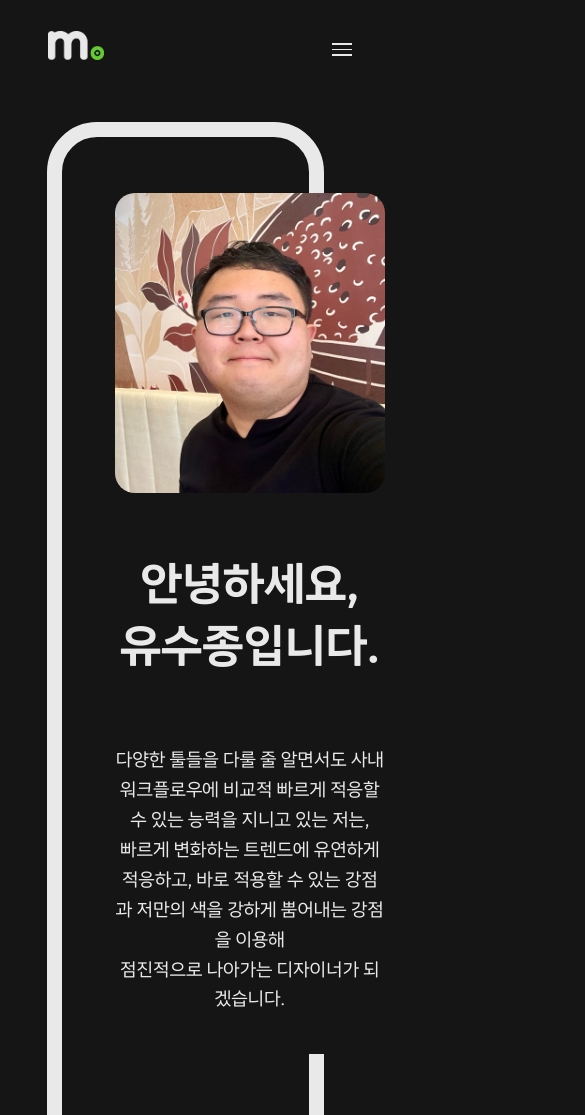
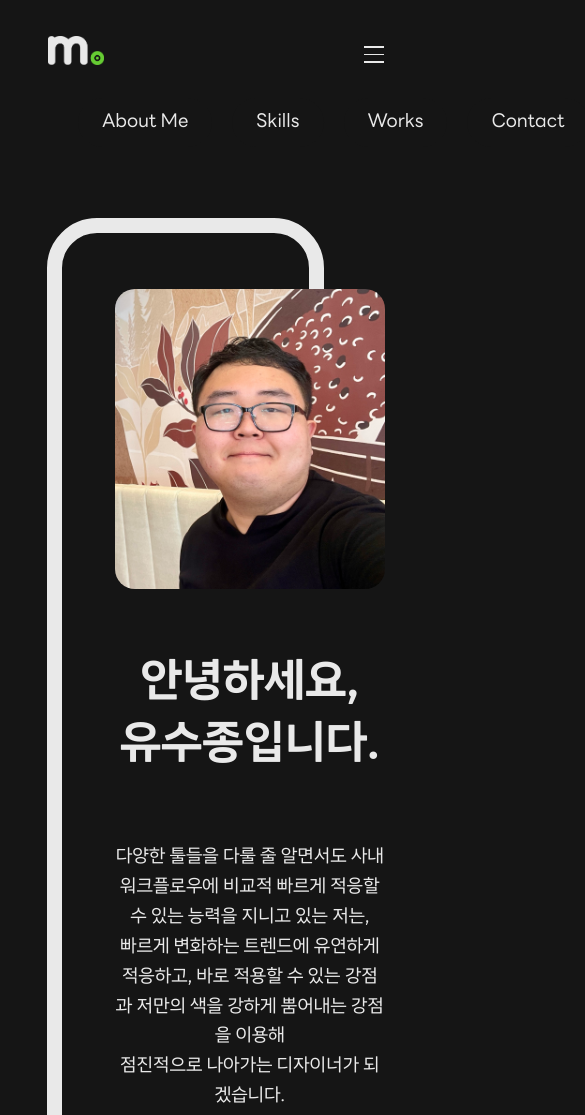
Before and after one commit to SaltedConB/saltedconb.github.io, a plain HTML site: page about-me.html in a window 390 px wide. Shown: the top 1115 px of the page, 585 px wide, since content can reach past the window. Drawn offline with Linux system fonts and the light colour scheme; files whose address does not match are found by name.

Commit message:
Add files via upload

```diff
--- a/css/style.css
+++ b/css/style.css
@@ -256,9 +256,15 @@ main h1 {
     background: none;
     border: none;
     cursor: pointer;
-    padding: 15px;
+    padding: 0;
     z-index: 1000;
     position: relative;
+    width: 50px;
+    height: 50px;
+    display: flex;
+    flex-direction: column;
+    justify-content: center;
+    align-items: center;
 }
 
 .mobile-menu-btn span {
@@ -266,7 +272,7 @@ main h1 {
     width: 25px;
     height: 2px;
     background-color: #e9e9e9;
-    margin: 5px 0;
+    margin: 4px 0;
     transition: 0.4s;
 }
 
@@ -286,14 +292,13 @@ main h1 {
 /* 모바일 네비게이션 메뉴 */
 @media screen and (max-width: 768px) {
     .mobile-menu-btn {
-        display: block;
-        padding: 10px;
+        display: flex;
     }
 
     .mobile-menu-btn span {
         width: 20px;
         height: 1.5px;
-        margin: 4px 0;
+        margin: 3px 0;
     }
 
     nav ul {
@@ -333,7 +338,7 @@ main h1 {
         padding: 8px 16px;
     }
 
-    /* 메뉴 활성화시 배경 ��둡게 */
+    /* 메뉴 활성화시 배경 둡게 */
     .overlay {
         display: none;
         position: fixed;
--- a/css/style_about-me.css
+++ b/css/style_about-me.css
@@ -303,8 +303,15 @@ main h1 {
     background: none;
     border: none;
     cursor: pointer;
-    padding: 15px;
+    padding: 0;
     z-index: 1000;
+    position: relative;
+    width: 50px;
+    height: 50px;
+    display: flex;
+    flex-direction: column;
+    justify-content: center;
+    align-items: center;
 }
 
 .mobile-menu-btn span {
@@ -312,7 +319,7 @@ main h1 {
     width: 25px;
     height: 2px;
     background-color: #e9e9e9;
-    margin: 5px 0;
+    margin: 4px 0;
     transition: 0.4s;
 }
 
@@ -329,70 +336,15 @@ main h1 {
     transform: rotate(45deg) translate(-5px, -6px);
 }
 
-/* 모바일 네비게이션 메뉴 */
 @media screen and (max-width: 768px) {
     .mobile-menu-btn {
-        display: block;
-        padding: 10px;
+        display: flex;
     }
 
     .mobile-menu-btn span {
         width: 20px;
         height: 1.5px;
-        margin: 4px 0;
-    }
-
-    nav ul {
-        display: none;
-    }
-
-    nav ul.nav-menu {
-        display: flex;
-    }
-
-    .nav-menu {
-        position: fixed;
-        top: 0;
-        right: -100%;
-        width: 40%;
-        height: 100vh;
-        background-color: #151515;
-        padding-top: 60px;
-        transition: 0.3s ease-in-out;
-        flex-direction: column;
-        align-items: center;
-        z-index: 999;
-    }
-
-    .nav-menu.active {
-        right: 0;
-        border-left: 1px solid #2b2b2b;
-    }
-
-    nav ul li {
-        margin: 15px 0;
-    }
-
-    nav ul li button {
-        font-size: 12pt;
-        width: 120px;
-        padding: 8px 16px;
-    }
-
-    /* 메뉴 활성화시 배경 어둡게 */
-    .overlay {
-        display: none;
-        position: fixed;
-        top: 0;
-        left: 0;
-        width: 100%;
-        height: 100%;
-        background-color: rgba(0, 0, 0, 0.7);
-        z-index: 998;
-    }
-
-    .overlay.active {
-        display: block;
+        margin: 3px 0;
     }
 }
 
--- a/css/style_contact.css
+++ b/css/style_contact.css
@@ -218,8 +218,15 @@ main h1 {
     background: none;
     border: none;
     cursor: pointer;
-    padding: 15px;
+    padding: 0;
     z-index: 1000;
+    position: relative;
+    width: 50px;
+    height: 50px;
+    display: flex;
+    flex-direction: column;
+    justify-content: center;
+    align-items: center;
 }
 
 .mobile-menu-btn span {
@@ -227,7 +234,7 @@ main h1 {
     width: 25px;
     height: 2px;
     background-color: #e9e9e9;
-    margin: 5px 0;
+    margin: 4px 0;
     transition: 0.4s;
 }
 
@@ -247,14 +254,13 @@ main h1 {
 /* 모바일 네비게이션 메뉴 */
 @media screen and (max-width: 768px) {
     .mobile-menu-btn {
-        display: block;
-        padding: 10px;
+        display: flex;
     }
 
     .mobile-menu-btn span {
         width: 20px;
         height: 1.5px;
-        margin: 4px 0;
+        margin: 3px 0;
     }
 
     nav ul {
--- a/css/style_skills.css
+++ b/css/style_skills.css
@@ -262,8 +262,15 @@ main h1 {
     background: none;
     border: none;
     cursor: pointer;
-    padding: 15px;
+    padding: 0;
     z-index: 1000;
+    position: relative;
+    width: 50px;
+    height: 50px;
+    display: flex;
+    flex-direction: column;
+    justify-content: center;
+    align-items: center;
 }
 
 .mobile-menu-btn span {
@@ -271,7 +278,7 @@ main h1 {
     width: 25px;
     height: 2px;
     background-color: #e9e9e9;
-    margin: 5px 0;
+    margin: 4px 0;
     transition: 0.4s;
 }
 
@@ -291,14 +298,13 @@ main h1 {
 /* 모바일 네비게이션 메뉴 */
 @media screen and (max-width: 768px) {
     .mobile-menu-btn {
-        display: block;
-        padding: 10px;
+        display: flex;
     }
 
     .mobile-menu-btn span {
         width: 20px;
         height: 1.5px;
-        margin: 4px 0;
+        margin: 3px 0;
     }
 
     nav ul {
--- a/css/style_works.css
+++ b/css/style_works.css
@@ -327,8 +327,15 @@ main h1 {
     background: none;
     border: none;
     cursor: pointer;
-    padding: 15px;
+    padding: 0;
     z-index: 1000;
+    position: relative;
+    width: 50px;
+    height: 50px;
+    display: flex;
+    flex-direction: column;
+    justify-content: center;
+    align-items: center;
 }
 
 .mobile-menu-btn span {
@@ -336,7 +343,7 @@ main h1 {
     width: 25px;
     height: 2px;
     background-color: #e9e9e9;
-    margin: 5px 0;
+    margin: 4px 0;
     transition: 0.4s;
 }
 
@@ -356,14 +363,13 @@ main h1 {
 /* 모바일 네비게이션 메뉴 */
 @media screen and (max-width: 768px) {
     .mobile-menu-btn {
-        display: block;
-        padding: 10px;
+        display: flex;
     }
 
     .mobile-menu-btn span {
         width: 20px;
         height: 1.5px;
-        margin: 4px 0;
+        margin: 3px 0;
     }
 
     nav ul {
```
